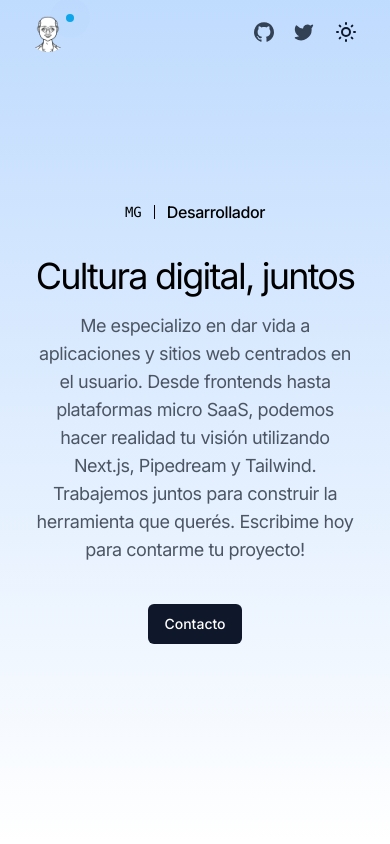
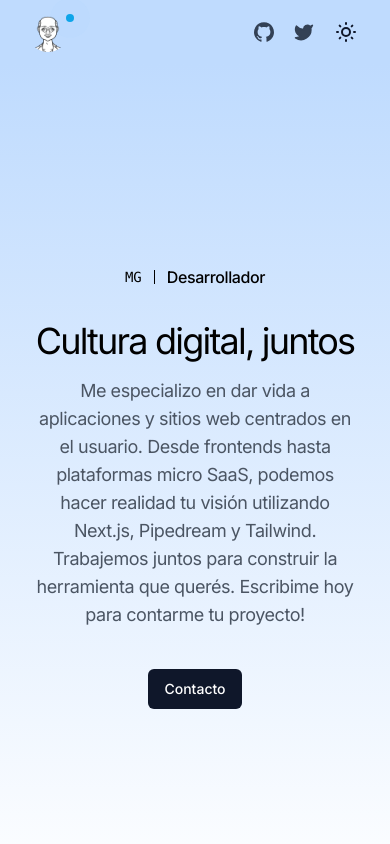
Before and after one commit to MiguelGalp/miPortfolio, a Next.js app: page / in a window 390 px wide. Shown: the top 844 px of the page. Built offline with nearby package versions, Linux system fonts and the light colour scheme; what tailwind-dracula, tailwind-gradient-mask-image would draw is missing.

Commit message:
mobile layout bis

```diff
--- a/components/cover_image.tsx
+++ b/components/cover_image.tsx
@@ -23,7 +23,7 @@ import { Label } from "./ui/label"
 
 export function CoverImage() {
   return (
-    <div className="relative bottom-[65px] flex min-h-screen bg-gradient-to-b from-blue-200 to-white lg:bottom-[80px] lg:bg-none">
+    <div className="flex min-h-screen bg-gradient-to-b from-blue-200 to-white lg:bottom-[80px] lg:bg-none">
       <div className="flex flex-1 flex-col justify-center p-8 md:px-12 lg:flex-none lg:px-24 lg:py-36">
         <div className="mx-auto w-full lg:max-w-6xl">
           <div className="mx-auto max-w-xl text-center lg:p-1 lg:text-left">
--- a/components/site-header.tsx
+++ b/components/site-header.tsx
@@ -44,7 +44,7 @@ import { Dropdown_menu } from "./dropdown_menu"
 
 export function SiteHeader() {
   return (
-    <header className="sticky z-40 sm:bg-transparent md:top-2 md:bg-transparent">
+    <header className="z-4 sticky bg-blue-200 md:top-2 md:bg-transparent">
       <div className="container flex h-16 items-center space-x-2 bg-transparent sm:justify-between sm:space-x-2">
         <MainNav items={siteConfig.mainNav} />
         <Dropdown_menu />
```
